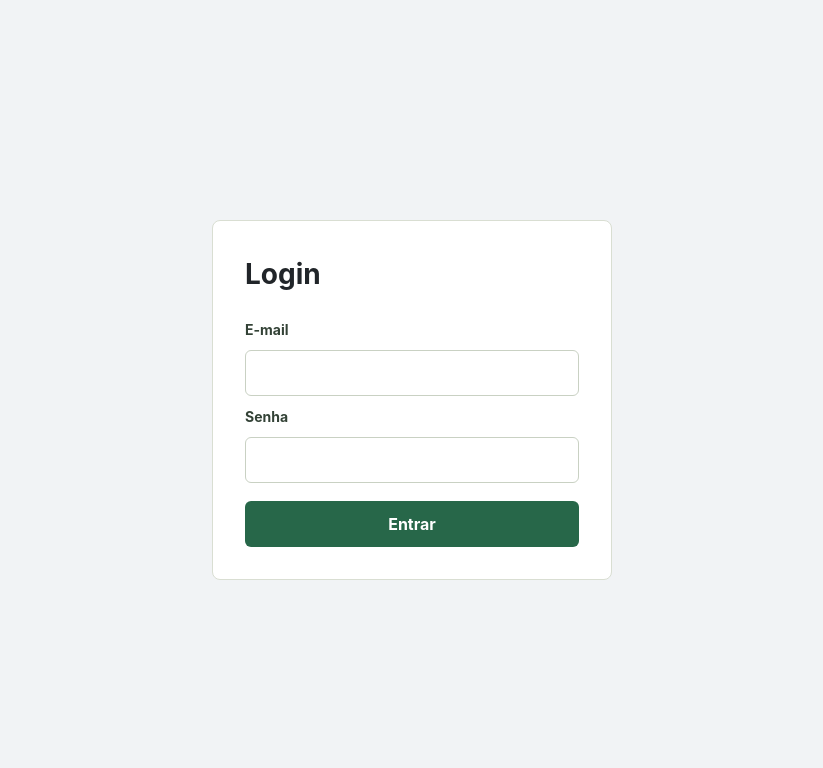
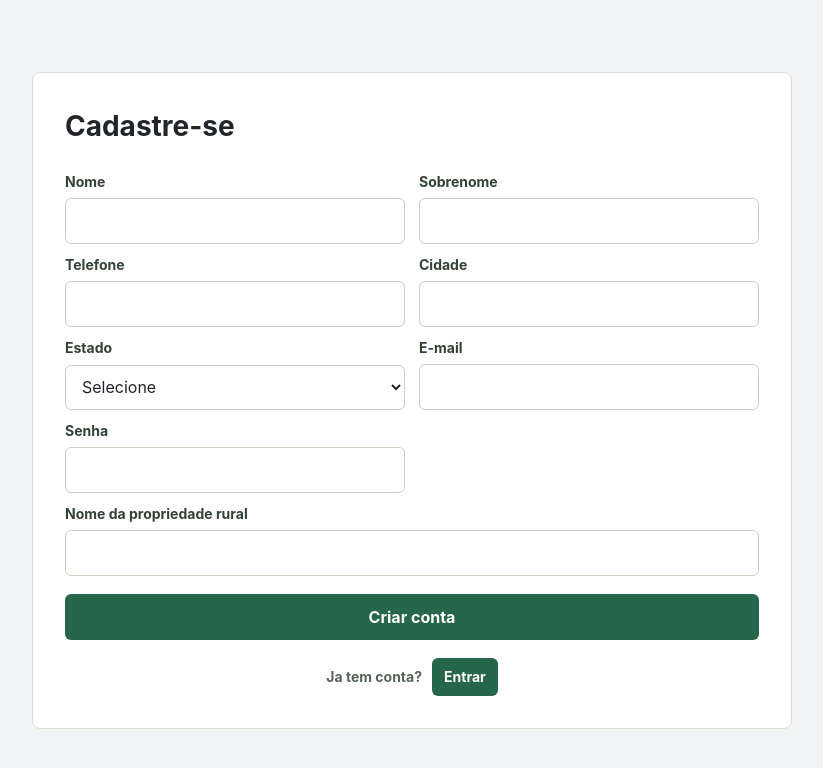
Before and after one commit to VitorFatobene/Gestao_Pecuaria, a React (Vite) app in the folder frontend/: page /cadastro in a window 1280 px wide. Before the commit this address led to /login. Shown: the top 768 px of the page, without its empty margins (228-1051 px from the left). Built offline with nearby package versions, Linux system fonts and the light colour scheme.

Commit message:
fix: migration para usuários

```diff
--- a/frontend/src/features/auth/pages/LoginPage.tsx
+++ b/frontend/src/features/auth/pages/LoginPage.tsx
@@ -1,15 +1,23 @@
 import { type FormEvent, useState } from 'react'
-import { useNavigate } from 'react-router-dom'
+import { Link, useLocation, useNavigate } from 'react-router-dom'
 import { useAuth } from '../hooks/useAuth'
 import { isAxiosError } from 'axios'
 
 export function LoginPage() {
   const navigate = useNavigate()
+  const location = useLocation()
   const { login } = useAuth()
   const [email, setEmail] = useState('')
   const [senha, setSenha] = useState('')
   const [isSubmitting, setIsSubmitting] = useState(false)
   const [errorMessage, setErrorMessage] = useState<string | null>(null)
+  const successMessage =
+    typeof location.state === 'object' &&
+    location.state !== null &&
+    'message' in location.state &&
+    typeof location.state.message === 'string'
+      ? location.state.message
+      : null
 
   async function handleSubmit(event: FormEvent<HTMLFormElement>) {
     event.preventDefault()
@@ -57,11 +65,16 @@ export function LoginPage() {
         />
 
         {errorMessage && <p className="form-error">{errorMessage}</p>}
+        {successMessage && <p className="form-success">{successMessage}</p>}
 
         <button type="submit" disabled={isSubmitting}>
           {isSubmitting ? 'Entrando...' : 'Entrar'}
         </button>
       </form>
+      <div className="auth-footer">
+        <span>Ainda nao tem conta?</span>
+        <Link to="/cadastro">Crie sua conta</Link>
+      </div>
     </section>
   )
 }
--- /dev/null
+++ b/frontend/src/features/auth/pages/RegisterPage.tsx
@@ -0,0 +1,212 @@
+import { isAxiosError } from 'axios'
+import { type FormEvent, useState } from 'react'
+import { Link, useNavigate } from 'react-router-dom'
+import { registerAccountService } from '../services/authService'
+import { type RegisterAccountData } from '../types'
+
+const ESTADOS_BRASIL = [
+  'AC',
+  'AL',
+  'AP',
+  'AM',
+  'BA',
+  'CE',
+  'DF',
+  'ES',
+  'GO',
+  'MA',
+  'MT',
+  'MS',
+  'MG',
+  'PA',
+  'PB',
+  'PR',
+  'PE',
+  'PI',
+  'RJ',
+  'RN',
+  'RS',
+  'RO',
+  'RR',
+  'SC',
+  'SP',
+  'SE',
+  'TO',
+]
+
+const initialFormData: RegisterAccountData = {
+  nome: '',
+  sobrenome: '',
+  telefone: '',
+  cidade: '',
+  estado: '',
+  email: '',
+  senha: '',
+  nomePropriedadeRural: '',
+}
+
+export function RegisterPage() {
+  const navigate = useNavigate()
+  const [formData, setFormData] = useState(initialFormData)
+  const [isSubmitting, setIsSubmitting] = useState(false)
+  const [errorMessage, setErrorMessage] = useState<string | null>(null)
+
+  function updateField(field: keyof RegisterAccountData, value: string) {
+    setFormData((currentFormData) => ({
+      ...currentFormData,
+      [field]: value,
+    }))
+  }
+
+  async function handleSubmit(event: FormEvent<HTMLFormElement>) {
+    event.preventDefault()
+    setIsSubmitting(true)
+    setErrorMessage(null)
+
+    try {
+      await registerAccountService(formData)
+      navigate('/login', {
+        replace: true,
+        state: { message: 'Conta criada com sucesso. Entre para continuar.' },
+      })
+    } catch (error) {
+      if (isAxiosError(error) && error.response?.status === 400) {
+        const responseData = error.response.data as { message?: string }
+        setErrorMessage(responseData.message ?? 'Confira os dados informados.')
+      } else {
+        setErrorMessage('Nao foi possivel criar a conta. Tente novamente.')
+      }
+    } finally {
+      setIsSubmitting(false)
+    }
+  }
+
+  return (
+    <section className="login-panel register-panel">
+      <h1>Cadastre-se</h1>
+      <form className="login-form register-form" onSubmit={handleSubmit}>
+        <div className="form-grid">
+          <div className="form-field">
+            <label htmlFor="nome">Nome</label>
+            <input
+              autoComplete="given-name"
+              id="nome"
+              name="nome"
+              onChange={(event) => updateField('nome', event.target.value)}
+              required
+              type="text"
+              value={formData.nome}
+            />
+          </div>
+
+          <div className="form-field">
+            <label htmlFor="sobrenome">Sobrenome</label>
+            <input
+              autoComplete="family-name"
+              id="sobrenome"
+              name="sobrenome"
+              onChange={(event) => updateField('sobrenome', event.target.value)}
+              required
+              type="text"
+              value={formData.sobrenome}
+            />
+          </div>
+
+          <div className="form-field">
+            <label htmlFor="telefone">Telefone</label>
+            <input
+              autoComplete="tel"
+              id="telefone"
+              name="telefone"
+              onChange={(event) => updateField('telefone', event.target.value)}
+              required
+              type="tel"
+              value={formData.telefone}
+            />
+          </div>
+
+          <div className="form-field">
+            <label htmlFor="cidade">Cidade</label>
+            <input
+              autoComplete="address-level2"
+              id="cidade"
+              name="cidade"
+              onChange={(event) => updateField('cidade', event.target.value)}
+              required
+              type="text"
+              value={formData.cidade}
+            />
+          </div>
+
+          <div className="form-field">
+            <label htmlFor="estado">Estado</label>
+            <select
+              autoComplete="address-level1"
+              id="estado"
+              name="estado"
+              onChange={(event) => updateField('estado', event.target.value)}
+              required
+              value={formData.estado}
+            >
+              <option value="">Selecione</option>
+              {ESTADOS_BRASIL.map((estado) => (
+                <option key={estado} value={estado}>
+                  {estado}
+                </option>
+              ))}
+            </select>
+          </div>
+
+          <div className="form-field">
+            <label htmlFor="email-cadastro">E-mail</label>
+            <input
+              autoComplete="email"
+              id="email-cadastro"
+              name="email"
+              onChange={(event) => updateField('email', event.target.value)}
+              required
+              type="email"
+              value={formData.email}
+            />
+          </div>
+
+          <div className="form-field">
+            <label htmlFor="senha-cadastro">Senha</label>
+            <input
+              autoComplete="new-password"
+              id="senha-cadastro"
+              minLength={6}
+              name="senha"
+              onChange={(event) => updateField('senha', event.target.value)}
+              required
+              type="password"
+              value={formData.senha}
+            />
+          </div>
+
+          <div className="form-field form-field-wide">
+            <label htmlFor="nomePropriedadeRural">Nome da propriedade rural</label>
+            <input
+              id="nomePropriedadeRural"
+              name="nomePropriedadeRural"
+              onChange={(event) => updateField('nomePropriedadeRural', event.target.value)}
+              required
+              type="text"
+              value={formData.nomePropriedadeRural}
+            />
+          </div>
+        </div>
+
+        {errorMessage && <p className="form-error">{errorMessage}</p>}
+
+        <button type="submit" disabled={isSubmitting}>
+          {isSubmitting ? 'Criando...' : 'Criar conta'}
+        </button>
+      </form>
+      <div className="auth-footer">
+        <span>Ja tem conta?</span>
+        <Link to="/login">Entrar</Link>
+      </div>
+    </section>
+  )
+}
--- a/frontend/src/features/auth/services/authService.ts
+++ b/frontend/src/features/auth/services/authService.ts
@@ -1,8 +1,19 @@
 import { api } from '../../../services/api'
-import { type LoginCredentials, type LoginResponse } from '../types'
+import {
+  type LoginCredentials,
+  type LoginResponse,
+  type RegisterAccountData,
+  type RegisterAccountResponse,
+} from '../types'
 
 export async function loginService(credentials: LoginCredentials) {
   const response = await api.post<LoginResponse>('/auth/login', credentials)
 
   return response.data
 }
+
+export async function registerAccountService(data: RegisterAccountData) {
+  const response = await api.post<RegisterAccountResponse>('/usuarios', data)
+
+  return response.data
+}
--- a/frontend/src/index.css
+++ b/frontend/src/index.css
@@ -208,7 +208,8 @@ a {
 }
 
 .logout-button,
-.login-form button {
+.login-form button,
+.auth-footer a {
   border-radius: 6px;
   color: #ffffff;
   background: #276749;
@@ -223,7 +224,8 @@ a {
 }
 
 .logout-button:hover,
-.login-form button:hover {
+.login-form button:hover,
+.auth-footer a:hover {
   background: #1f513a;
 }
 
@@ -518,11 +520,14 @@ a {
   font-weight: 700;
 }
 
-.login-form input {
+.login-form input,
+.login-form select {
   width: 100%;
   border: 1px solid #c9d1c3;
   border-radius: 6px;
   padding: 10px 12px;
+  color: #212529;
+  background: #ffffff;
 }
 
 .login-form button {
@@ -532,10 +537,62 @@ a {
   cursor: pointer;
 }
 
+.register-panel {
+  width: min(760px, 100%);
+}
+
+.form-grid {
+  display: grid;
+  grid-template-columns: repeat(2, minmax(0, 1fr));
+  gap: 10px 14px;
+}
+
+.form-field {
+  display: grid;
+  gap: 6px;
+}
+
+.form-field-wide {
+  grid-column: span 2;
+}
+
+.form-field label,
+.form-field input,
+.form-field select {
+  min-width: 0;
+}
+
+.auth-footer {
+  display: flex;
+  align-items: center;
+  justify-content: center;
+  gap: 10px;
+  margin-top: 18px;
+  color: #56645a;
+  font-size: 14px;
+  font-weight: 700;
+}
+
+.auth-footer a {
+  display: inline-flex;
+  align-items: center;
+  justify-content: center;
+  min-height: 38px;
+  padding: 8px 12px;
+  text-decoration: none;
+}
+
 .form-error {
   margin: 4px 0 0;
   color: #a61b1b;
   font-size: 14px;
+}
+
+.form-success {
+  margin: 4px 0 0;
+  color: #1f513a;
+  font-size: 14px;
+  font-weight: 700;
 }
 
 .route-loading {
@@ -3058,6 +3115,28 @@ td {
     padding: 86px 14px 18px;
   }
 
+  .auth-shell {
+    align-items: start;
+    padding: 18px;
+  }
+
+  .login-panel {
+    padding: 24px;
+  }
+
+  .form-grid {
+    grid-template-columns: 1fr;
+  }
+
+  .form-field-wide {
+    grid-column: auto;
+  }
+
+  .auth-footer {
+    align-items: stretch;
+    flex-direction: column;
+  }
+
   .dashboard-hero {
     min-height: 144px;
     padding: 20px;
--- a/frontend/src/routes/AppRoutes.tsx
+++ b/frontend/src/routes/AppRoutes.tsx
@@ -3,6 +3,7 @@ import { CadastroAnimal } from '../features/animais/pages/CadastroAnimal'
 import { DetalhesAnimal } from '../features/animais/pages/DetalhesAnimal'
 import { ListaAnimais } from '../features/animais/pages/ListaAnimais'
 import { LoginPage } from '../features/auth/pages/LoginPage'
+import { RegisterPage } from '../features/auth/pages/RegisterPage'
 import { Dashboard } from '../features/dashboard/pages/Dashboard'
 import { FinanceiroPage } from '../features/financeiro/pages/FinanceiroPage'
 import { PastosListPage } from '../features/pastos/pages/PastosListPage'
@@ -19,6 +20,7 @@ export function AppRoutes() {
       <Routes>
         <Route element={<AuthLayout />}>
           <Route path="/login" element={<LoginPage />} />
+          <Route path="/cadastro" element={<RegisterPage />} />
         </Route>
 
         <Route element={<PrivateRoute />}>
```
Also changed, not shown: frontend/src/features/auth/types/index.ts (+23 -0 lines).
